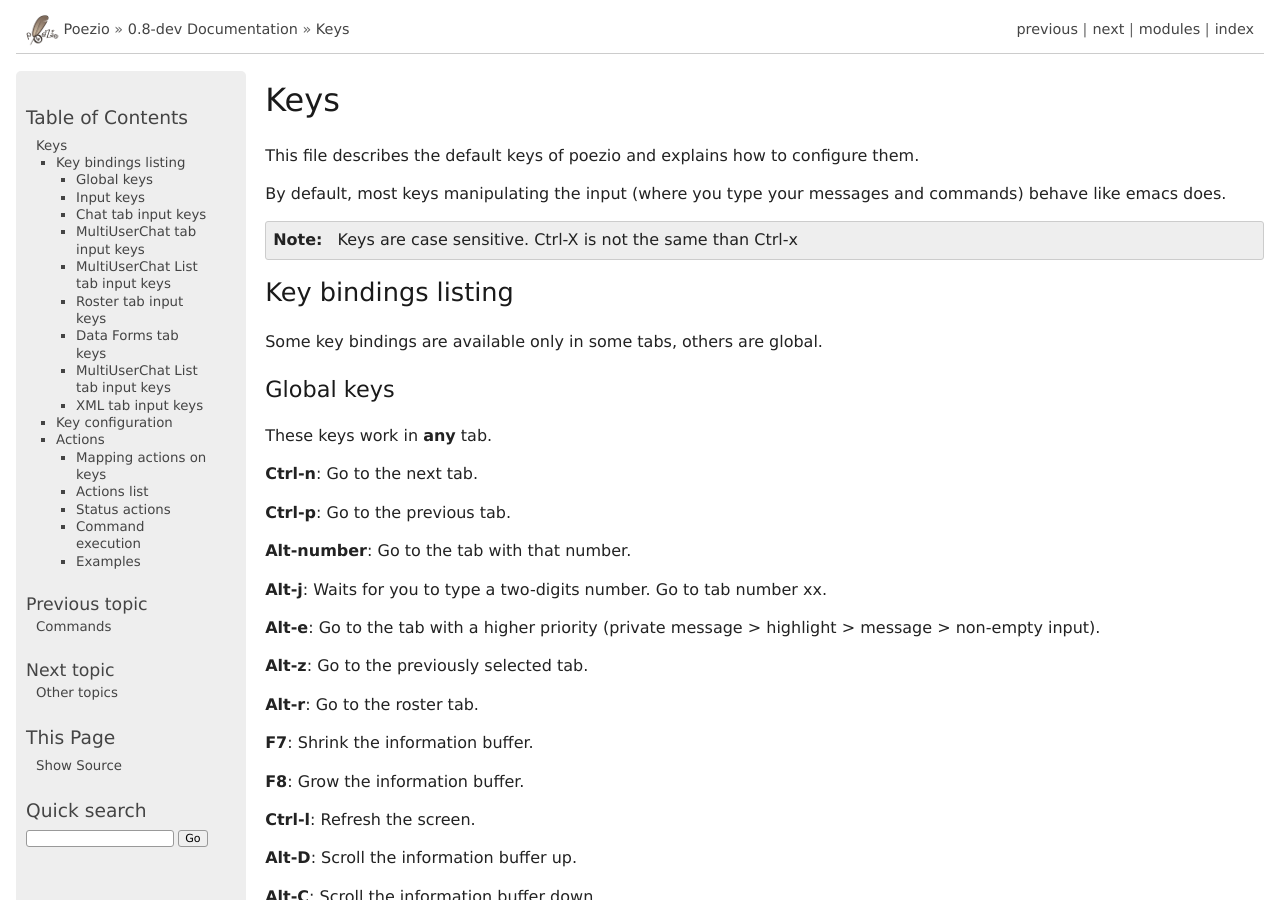
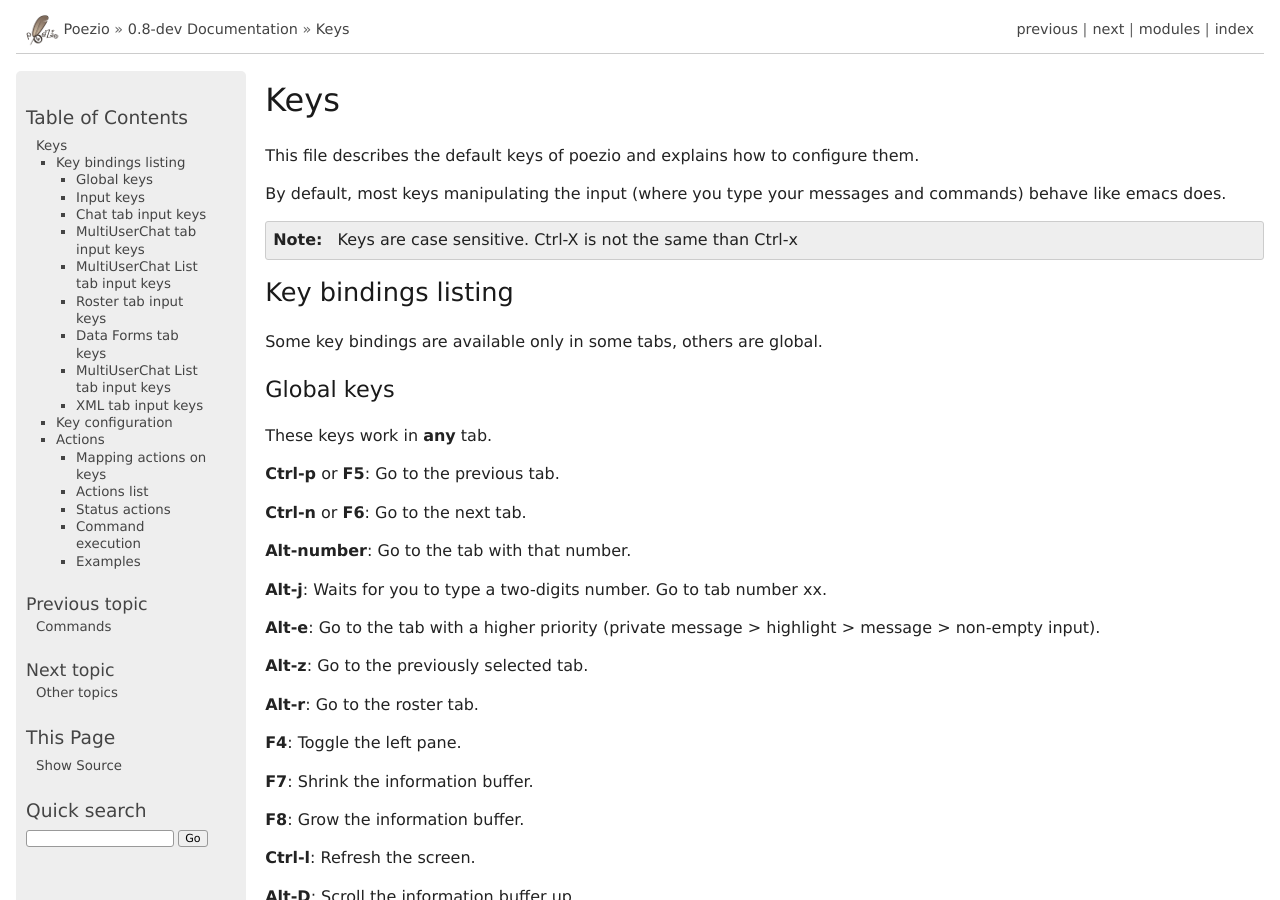
Before and after one commit to poezio/poezio, a Sphinx documentation site: the page built from doc/source/keys.rst, in a window 1280 px wide and 900 px high. Built offline with Sphinx 7.4.7, drawn with Linux system fonts in a browser that asks for light colours; pages that are not in the unit, such as notebooks, are missing from menus.

Commit message:
Update keys documentation

```diff
--- a/doc/source/keys.rst
+++ b/doc/source/keys.rst
@@ -19,9 +19,9 @@
 ~~~~~~~~~~~
 These keys work in **any** tab.
 
-**Ctrl-n**: Go to the next tab.
+**Ctrl-p** or **F5**: Go to the previous tab.
 
-**Ctrl-p**: Go to the previous tab.
+**Ctrl-n** or **F6**: Go to the next tab.
 
 **Alt-number**: Go to the tab with that number.
 
@@ -33,6 +33,8 @@
 **Alt-z**: Go to the previously selected tab.
 
 **Alt-r**: Go to the roster tab.
+
+**F4**: Toggle the left pane.
 
 **F7**: Shrink the information buffer.
 
```
